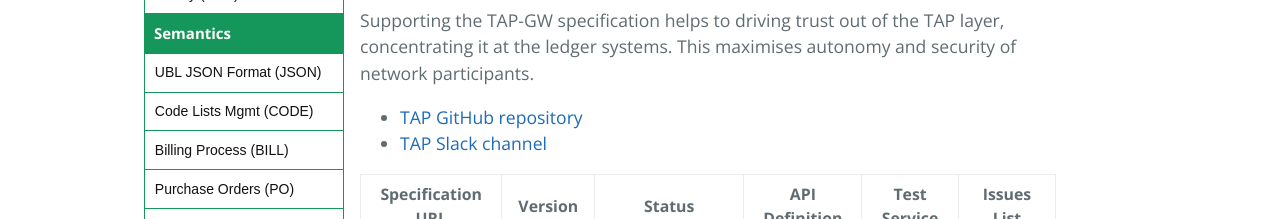
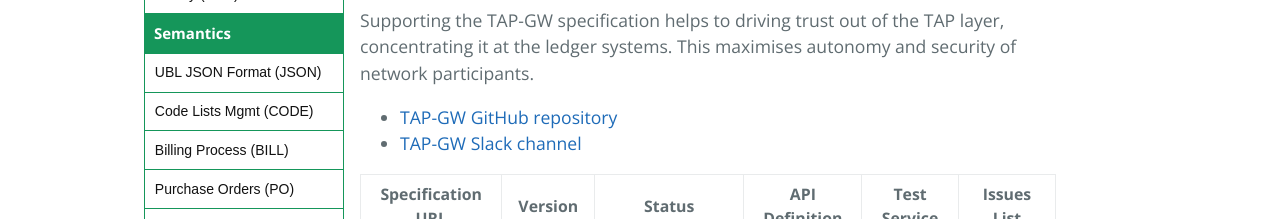
Before and after one commit to ausdigital/ausdigital.github.io, a Jekyll site: the page built from pages/tap-gw.md, in a window 1280 px wide. Shown: the part 483-702 px from the top of the page. Built offline with Jekyll 4.4.1, drawn with Linux system fonts in a browser that asks for light colours; grey boxes are pictures that could not be loaded.

Commit message:
Update tap-gw.md

```diff
--- a/pages/tap-gw.md
+++ b/pages/tap-gw.md
@@ -12,8 +12,8 @@ Significantly, the TAP layer can (and therefor should) be kept out of the ledger
 
 Supporting the TAP-GW specification helps to driving trust out of the TAP layer, concentrating it at the ledger systems. This maximises autonomy and security of network participants.
 
-* [TAP GitHub repository](https://github.com/ausdigital/ausdigital-tap-gw)
-* [TAP Slack channel](https://ausdigital.slack.com/messages/spec-tap-gw/)
+* [TAP-GW GitHub repository](https://github.com/ausdigital/ausdigital-tap-gw)
+* [TAP-GW Slack channel](https://ausdigital.slack.com/messages/spec-tap-gw/)
 
 | Specification URL | Version | Status | API Definition | Test Service | Issues List |
 | ----------------- | ------  | ------ | -------------- | ------------ | -------- |
```
